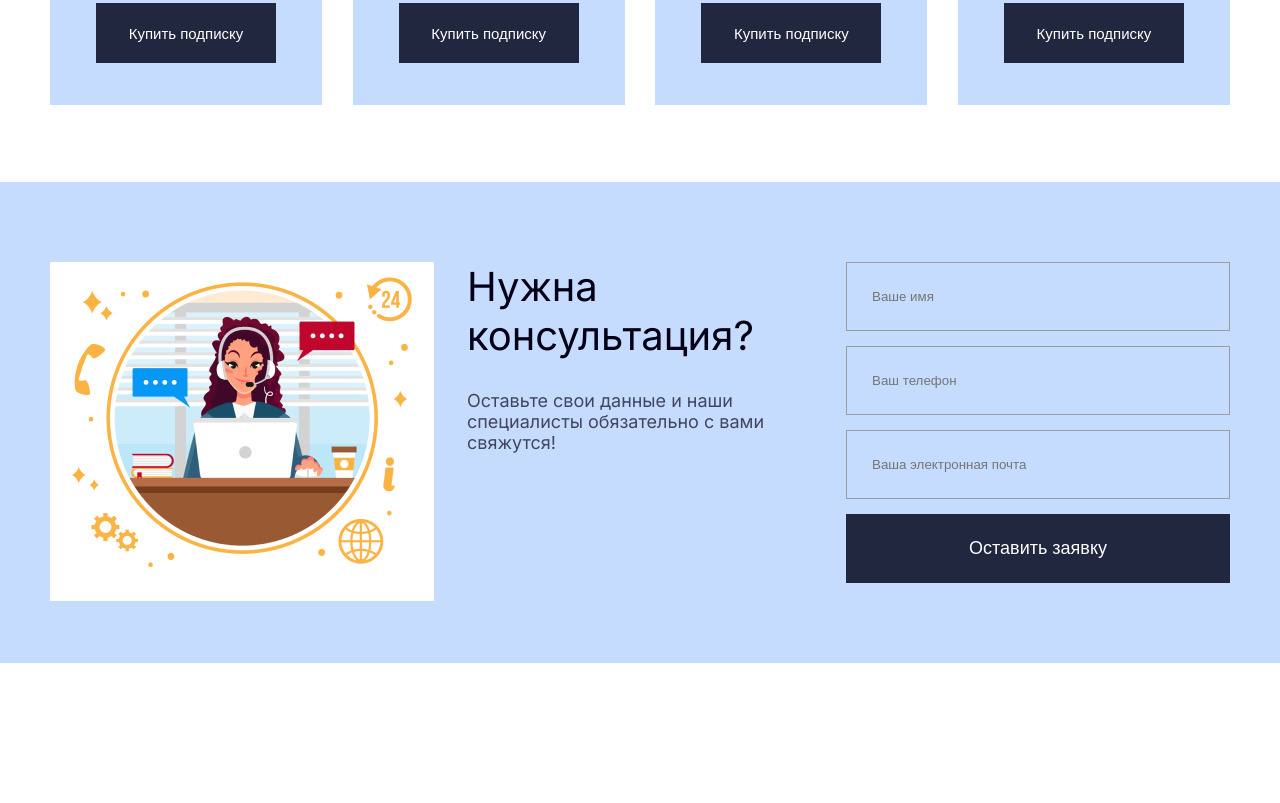
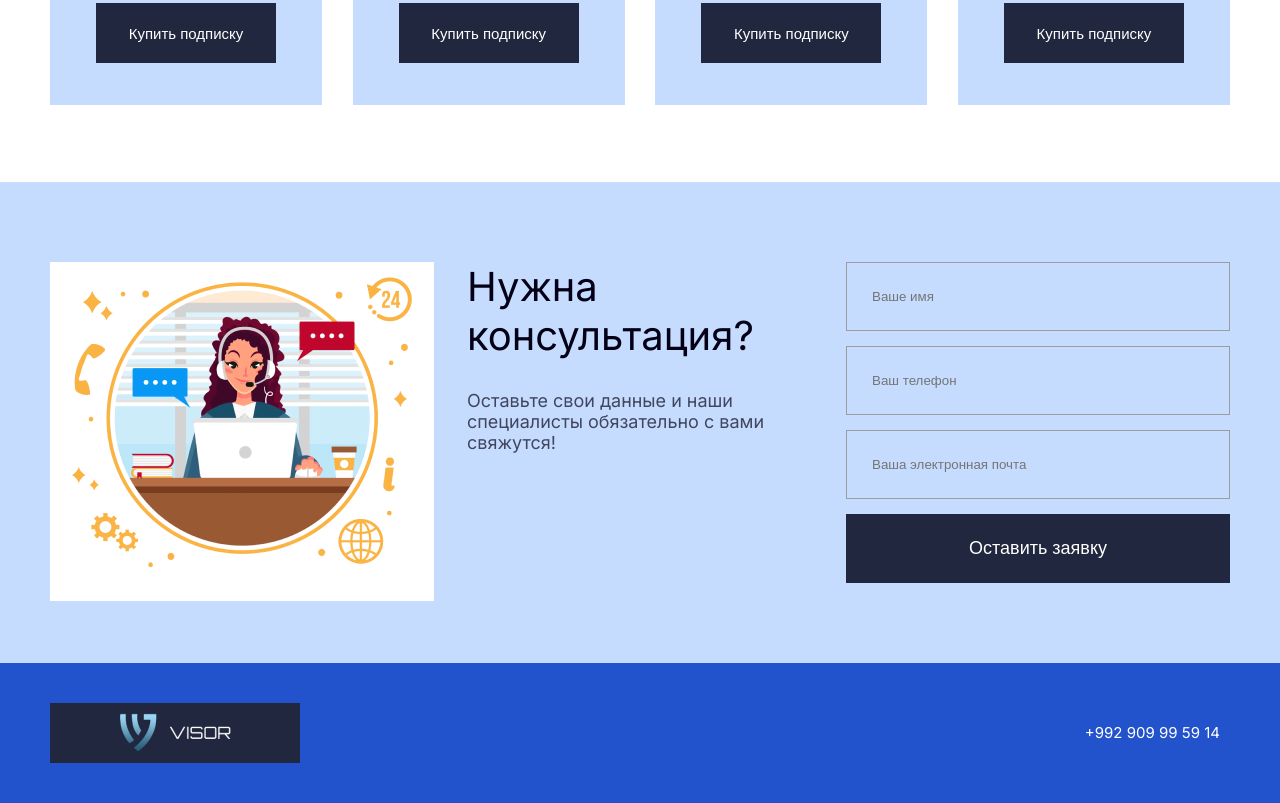
Before and after one commit to saddamjabarov/visor-landing, a plain HTML site: page index.html in a window 1280 px wide. Shown: the part 4068-4871 px from the top of the page. Before the commit the page ends 4731 px from the top, so only its background shows below. Drawn offline with Linux system fonts and the light colour scheme.

Commit message:
adaptive 1200px section footer

```diff
--- a/index.html
+++ b/index.html
@@ -245,7 +245,7 @@
         </div>
       </div>
     </section>
-    <!-- <footer class="footer">
+    <footer class="footer">
       <div class="container">
         <div class="footer__wrapper">
           <div class="footer__logo logo">
@@ -258,7 +258,7 @@
           </div>
         </div>
       </div>
-    </footer>  -->
+    </footer>
     <script src="script/script.js"></script>
   </body>
 </html>
--- a/scss/media.scss
+++ b/scss/media.scss
@@ -65,4 +65,9 @@
       margin-left: 3.3rem;
     }
   }
+  .footer {
+    &__link {
+      margin-right: 1rem;
+    }
+  }
 }
```
Also changed, not shown: css/style.css.
